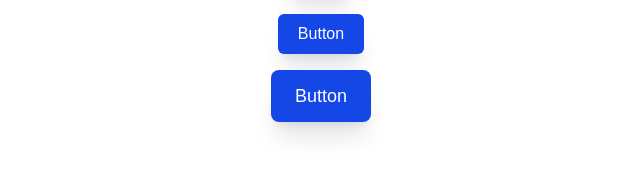
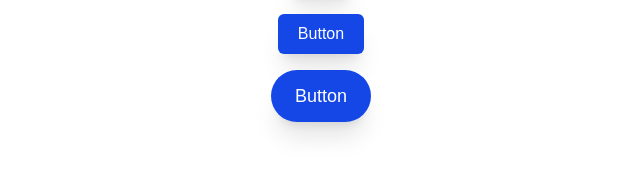
Before and after one commit to Eyobed9/alx-project-0x02-setup, a Next.js app in the folder alx-project-0x02/: page /about in a window 1280 px wide. Shown: the part 230-402 px from the top of the page, without its empty margins (319-959 px from the left). Built offline with nearby package versions, Linux system fonts and the light colour scheme.

Commit message:
button component updated

```diff
--- a/alx-project-0x02/components/common/Button.tsx
+++ b/alx-project-0x02/components/common/Button.tsx
@@ -1,4 +1,4 @@
-import { ButtonProps } from "@/interfaces";
+import { type ButtonProps } from "@/interfaces";
 
 const Button: React.FC<ButtonProps> = ({ size, shape }) => {
 	return (
--- a/alx-project-0x02/interfaces/index.ts
+++ b/alx-project-0x02/interfaces/index.ts
@@ -14,8 +14,13 @@
    onSubmit: (post:CardProps) => void;
 };
 
+type shape = "rounded-sm" | "rounded-md" | "rounded-full";
+type small = "px-3 py-1 text-sm";
+type medium = "px-5 py-2 text-base";
+type large = "px-6 py-3 text-lg";
+
 // Button props
-export interface ButtonProps {
-    size: string;
-    shape: string;
+export type ButtonProps = {
+    size: small | medium | large;
+    shape: shape;
 }
--- a/alx-project-0x02/pages/about.tsx
+++ b/alx-project-0x02/pages/about.tsx
@@ -10,7 +10,7 @@
 			<div className="flex flex-col gap-4 justify-center items-center mt-10">
 				<Button size="px-3 py-1 text-sm" shape="rounded-sm" />
 				<Button size="px-5 py-2 text-base" shape="rounded-md" />
-				<Button size="px-6 py-3 text-lg" shape="rounded-lg" />
+				<Button size="px-6 py-3 text-lg" shape="rounded-full" />
 			</div>
 		</>
 	);
```
